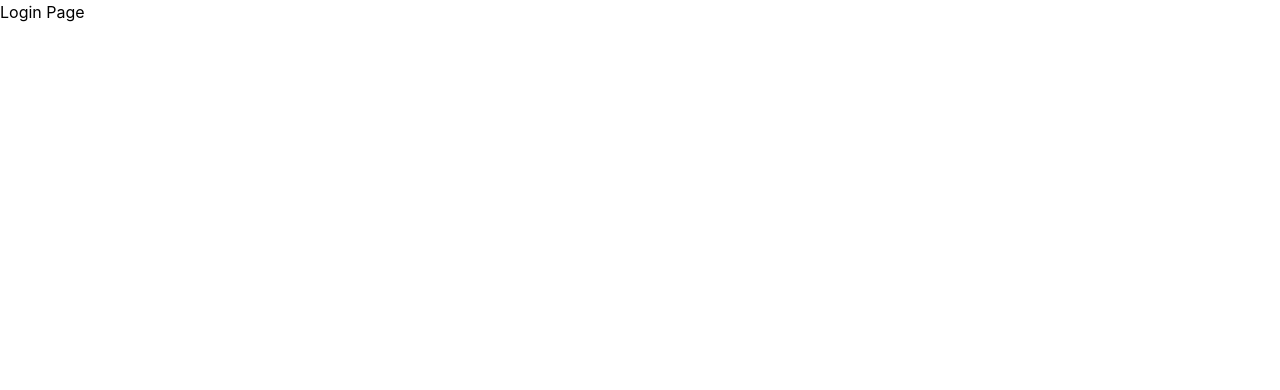
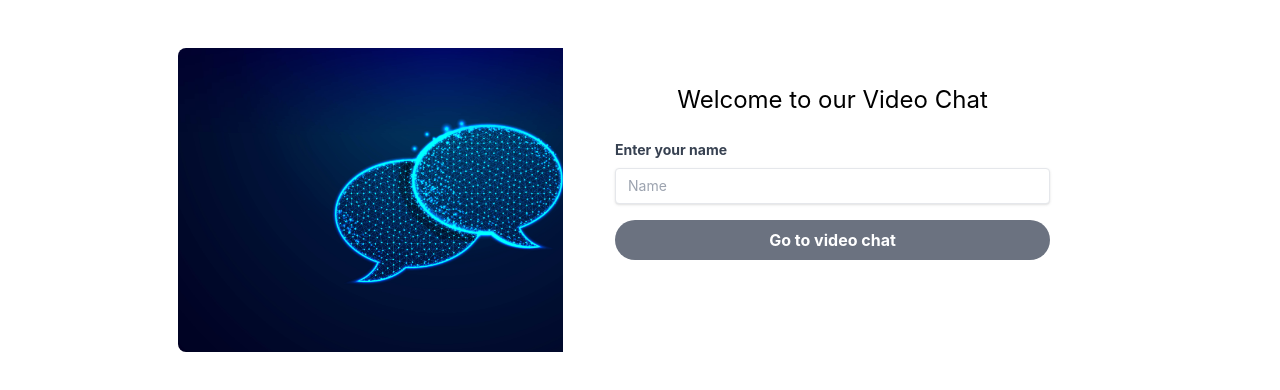
Before and after one commit to natalia-se/video-chat, a React (Create React App) app in the folder frontend/: page / in a window 1280 px wide. Shown: the top 390 px of the page. Built offline with nearby package versions, Linux system fonts and the light colour scheme.

Commit message:
Create layout for Login Page and add background image

```diff
--- a/frontend/src/pages/LoginPage.js
+++ b/frontend/src/pages/LoginPage.js
@@ -1,7 +1,74 @@
-import React from "react";
+import React, { useState } from "react";
+import { useNavigate } from "react-router-dom";
+import Bg from "../images/bg-image.jpg";
+import clsx from "clsx";
+
+const isUsernameValid = (username) => {
+  return username.length > 0 && username.length < 10 && !username.includes(" ");
+};
 
 const LoginPage = () => {
-  return <div>Login Page</div>;
+  const [username, setUsername] = useState("");
+  const navigate = useNavigate();
+
+  const handleLogin = () => {
+    /* Add sending to socket.io */
+    navigate("/videochat");
+  };
+
+  return (
+    <div className="container mx-auto">
+      <div className="flex justify-center px-6 my-12">
+        <div className="w-full xl:w-3/4 lg:w-11/12 flex">
+          <div
+            className="w-full h-auto bg-gray-400 hidden lg:block lg:w-5/12 bg-cover rounded-l-lg"
+            style={{
+              backgroundImage: `url(${Bg})`,
+              backgroundPosition: "center center",
+            }}
+          ></div>
+          <div className="w-full lg:w-7/12 bg-white p-5 rounded-lg lg:rounded-l-none">
+            <h3 className="pt-4 text-2xl text-center">
+              Welcome to our Video Chat
+            </h3>
+            <form className="px-8 pt-6 pb-8 mb-4 bg-white rounded">
+              <div className="mb-4">
+                <label
+                  className="block mb-2 text-sm font-bold text-gray-700"
+                  htmlFor="name"
+                >
+                  Enter your name
+                </label>
+                <input
+                  className="w-full px-3 py-2 text-sm leading-tight text-gray-700 border rounded shadow appearance-none focus:outline-none focus:shadow-outline"
+                  id="name"
+                  type="text"
+                  placeholder="Name"
+                  onChange={(e) => setUsername(e.target.value)}
+                />
+              </div>
+
+              <div className="mb-6 text-center">
+                <button
+                  className={clsx(
+                    "w-full px-4 py-2 font-bold text-white rounded-full focus:outline-none focus:shadow-outline",
+                    isUsernameValid(username) &&
+                      "bg-cyan-400 hover:bg-cyan-700",
+                    !isUsernameValid(username) && "bg-gray-500"
+                  )}
+                  type="button"
+                  onClick={handleLogin}
+                  disabled={!isUsernameValid(username)}
+                >
+                  Go to video chat
+                </button>
+              </div>
+            </form>
+          </div>
+        </div>
+      </div>
+    </div>
+  );
 };
 
 export default LoginPage;
```
Also changed, not shown: frontend/src/images/bg-image.jpg (added).
